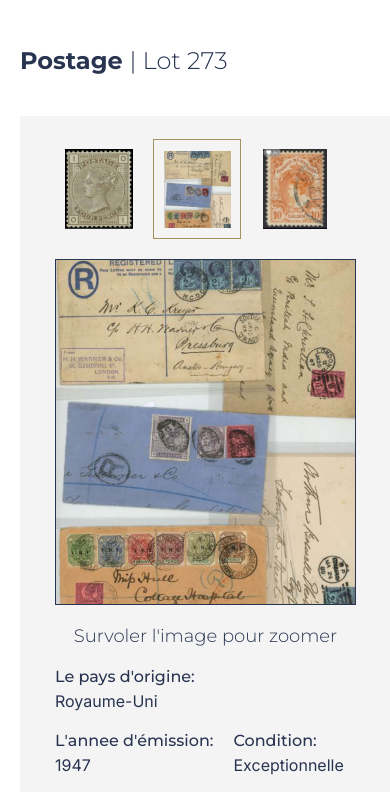
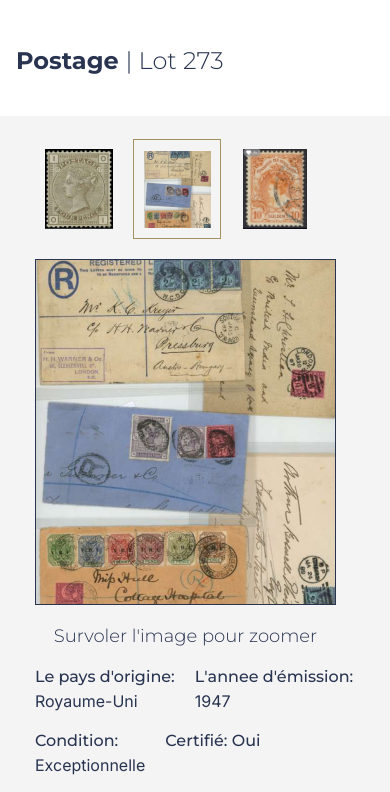
Before and after one commit to rompoweb/rompoweb.github.io, a plain HTML site: page fiche.html in a window 390 px wide. Shown: the part 124-916 px from the top of the page. Drawn offline with Linux system fonts and the light colour scheme.

Commit message:
fiche padding adjustments

```diff
--- a/assets/css/fiche.css
+++ b/assets/css/fiche.css
@@ -91,6 +91,7 @@
 
 .img-survoler .survole{
     align-items: center;
+
 }
 
 
@@ -466,6 +467,13 @@
     .img-survoler .liste-img{
         flex-direction: row;
    }
-
-
+   .fiche {
+    padding: 0;
+   }
+   .fiche > h2 {
+    padding-left: 1rem;
+   }
+   .containeur-main .grid-card {
+    padding-left: 0;
+   }
 }
```
